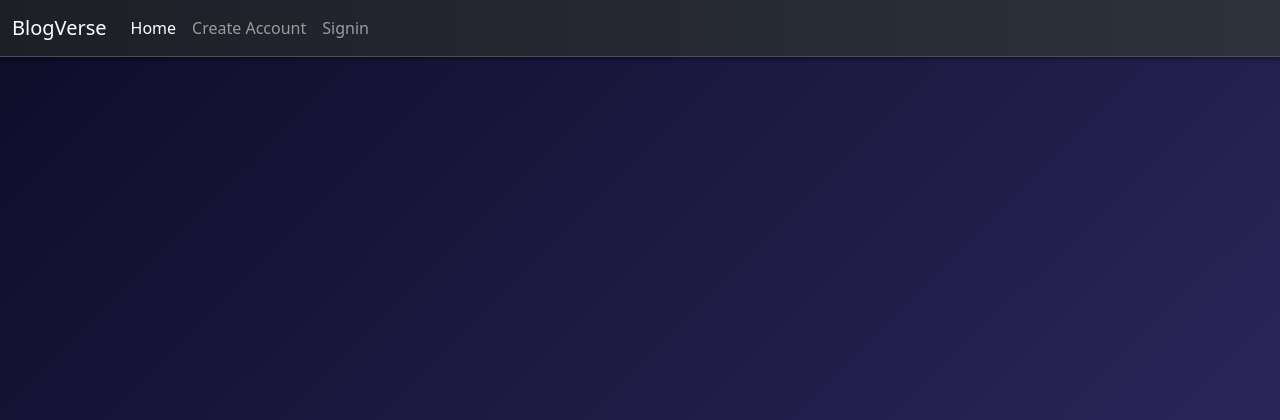
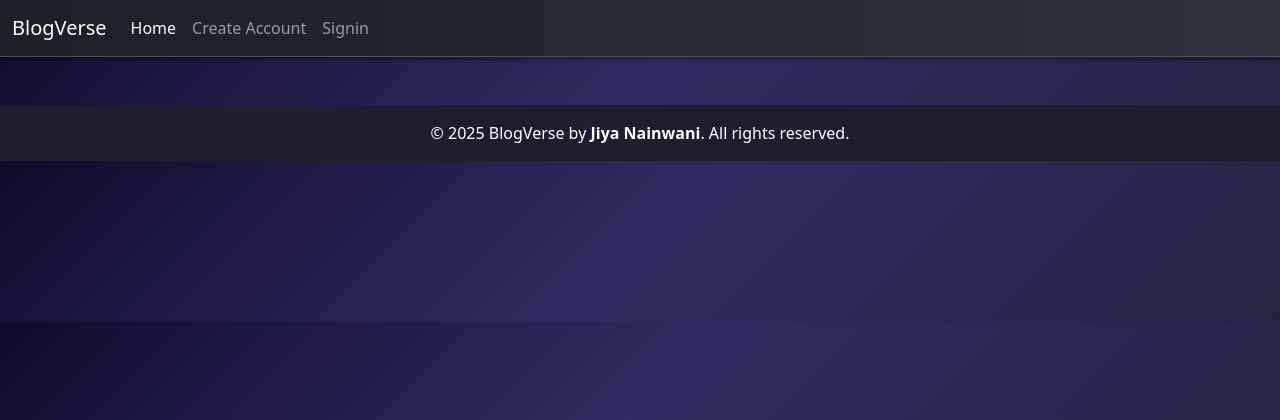
Before and after one commit to Jiyanainwani/BlogVerse, a Node server app: page / in a window 1280 px wide. Shown: the top 420 px of the page. Run offline with Node 20, Linux system fonts and the light colour scheme; data that the repository does not hold is empty; some libraries are stand-ins or nearby versions.

Commit message:
Update home.ejs

```diff
--- a/views/home.ejs
+++ b/views/home.ejs
@@ -8,18 +8,16 @@
         width: 100%;
         height: auto;
       }
-  body{
-  background: linear-gradient(135deg, #0f0c29, #302b63);
-  background-repeat: no-repeat;
-  background-attachment: fixed;
-  background-size: cover;
-  color: white;  }
+      body {
+        background: linear-gradient(135deg, #0f0c29, #302b63, #24243e);
+      }
+
     </style>
   </head>
   <body>
     <%- include('./partials/nav') %>
 
-    <div class="container mt-4 ">
+    <div class="container mt-4">
       <div class="row gy-4">
         <% blogs.forEach(blog => { %>
         <div class="col-12 col-sm-6 col-md-4 col-lg-3 d-flex">
@@ -27,13 +25,24 @@
             <img src="<%= blog.coverImageURL %>" class="card-img-top" />
             <div class="card-body d-flex flex-column">
               <h5 class="card-title"><%= blog.title %></h5>
-                <a href="/blog/<%= blog._id %>" class="btn btn-primary mt-auto">View</a>
+              <a href="/blog/<%= blog._id %>" class="btn btn-primary mt-auto"
+                >View</a
+              >
             </div>
           </div>
         </div>
         <% }) %>
       </div>
     </div>
+    <footer
+      class="mt-5 py-3 text-center text-white"
+      style="background-color: #1e1e2f"
+    >
+      <div class="container">
+        &copy; <%= new Date().getFullYear() %> BlogVerse by
+        <strong>Jiya Nainwani</strong>. All rights reserved.
+      </div>
+    </footer>
 
     <%- include('./partials/scripts') %>
   </body>
```
Lines whose indentation alone changed are shown as unchanged.
